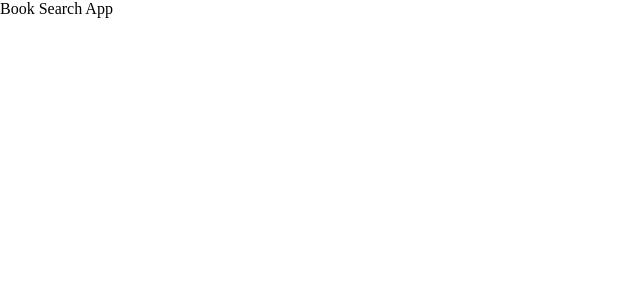
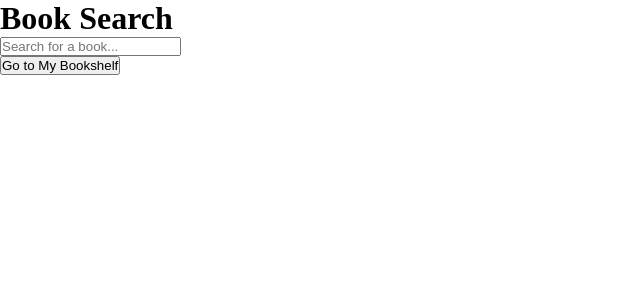
Before and after one commit to Md-Talim/book-search-app, a React (Create React App) app: page / in a window 1280 px wide. Shown: the top 300 px of the page, without its empty margins (0-640 px from the left). Built offline with nearby package versions, Linux system fonts and the light colour scheme.

Commit message:
implement main App component with state management

```diff
--- a/src/App.js
+++ b/src/App.js
@@ -1,5 +1,42 @@
+import React, { useEffect, useState } from "react";
+import { fetchBooks } from "./api/books";
+import SearchBar from "./components/SearchBar";
+import SearchResults from "./components/SearchResults";
+
 const App = () => {
-  return <main>Book Search App</main>;
+  const [query, setQuery] = useState("");
+  const [books, setBooks] = useState([]);
+  const [bookshelf, setBookshelf] = useState(
+    JSON.parse(localStorage.getItem("bookshelf")) || []
+  );
+
+  useEffect(() => {
+    if (query) {
+      const fetchAndSetBooks = async () => {
+        const booksData = await fetchBooks(query);
+        setBooks(booksData);
+      };
+
+      fetchAndSetBooks();
+    }
+  }, [query]);
+
+  const addToBookshelf = (newBook) => {
+    const updatedBookshelf = [...bookshelf, newBook];
+    setBookshelf(updatedBookshelf);
+    localStorage.setItem("bookshelf", JSON.stringify(updatedBookshelf));
+  };
+
+  return (
+    <div className="app">
+      <h1>Book Search</h1>
+      <SearchBar query={query} setQuery={setQuery} />
+      <SearchResults books={books} addToBookshelf={addToBookshelf} />
+      <button onClick={() => (window.location.href = "/bookshelf")}>
+        Go to My Bookshelf
+      </button>
+    </div>
+  );
 };
 
 export default App;
```
